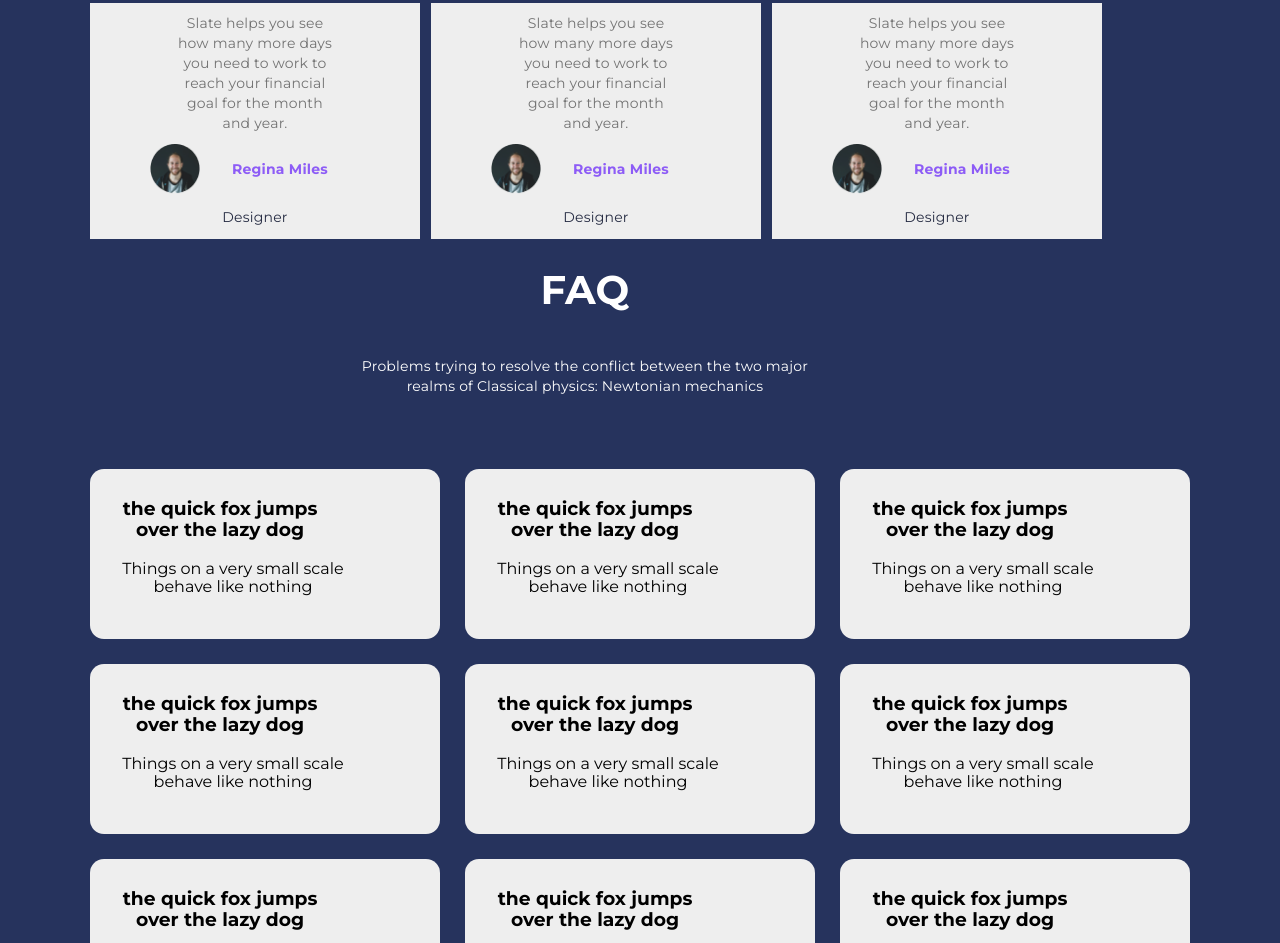
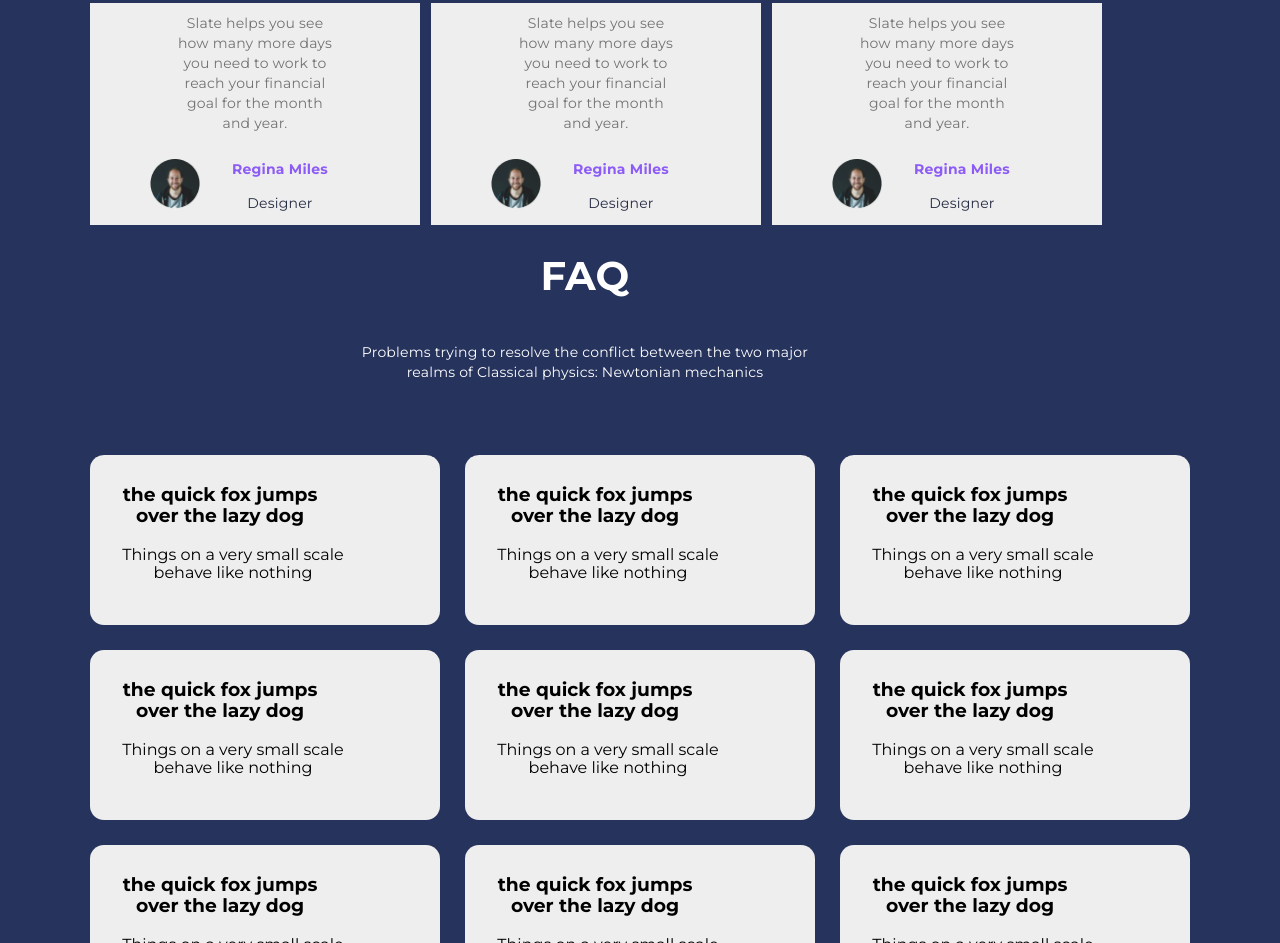
Before and after one commit to joynal05/School-Functional-html-template, a plain HTML site: page index.html in a window 1280 px wide. Shown: the part 3354-4297 px from the top of the page. Drawn offline with Linux system fonts and the light colour scheme; files whose address does not match are found by name.

Commit message:
new change
1

```diff
--- a/index.html
+++ b/index.html
@@ -242,8 +242,10 @@
                             and year.</p>
                             <div class="id-desc">
                                 <img class="card-img1" src="assets/image/circle 1.png" alt="">
-                                <p class="name">Regina Miles</p>
+                                <div class="card-deg">
+                                    <p class="name">Regina Miles</p>
                                 <p class="degination">Designer</p>
+                                </div>
                             </div>
                     </div>
                     <div class="card-items">
@@ -255,8 +257,10 @@
                             and year.</p>
                             <div class="id-desc">
                                 <img class="card-img1" src="assets/image/circle 1.png" alt="">
-                                <p class="name">Regina Miles</p>
+                                <div class="card-deg">
+                                    <p class="name">Regina Miles</p>
                                 <p class="degination">Designer</p>
+                                </div>
                             </div>
                     </div>
                     <div class="card-items">
@@ -268,8 +272,10 @@
                             and year.</p>
                             <div class="id-desc">
                                 <img class="card-img1" src="assets/image/circle 1.png" alt="">
-                                <p class="name">Regina Miles</p>
+                                <div class="card-deg">
+                                    <p class="name">Regina Miles</p>
                                 <p class="degination">Designer</p>
+                                </div>
                             </div>
                     </div>
                 </div>
@@ -446,5 +452,6 @@
     </div>
 </section>
 
+
 </body>
 </html>
```
Also changed, not shown: 1 other file.
